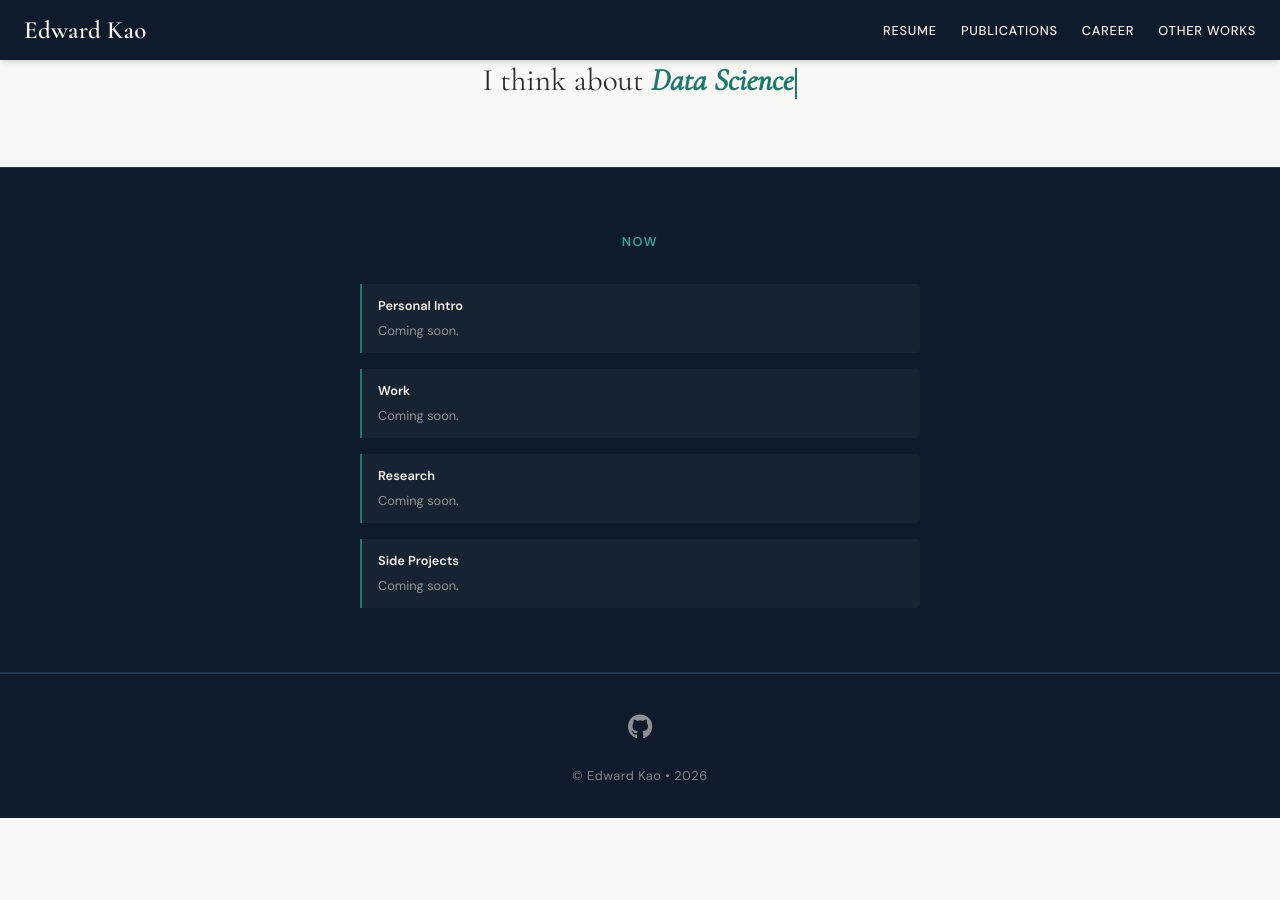
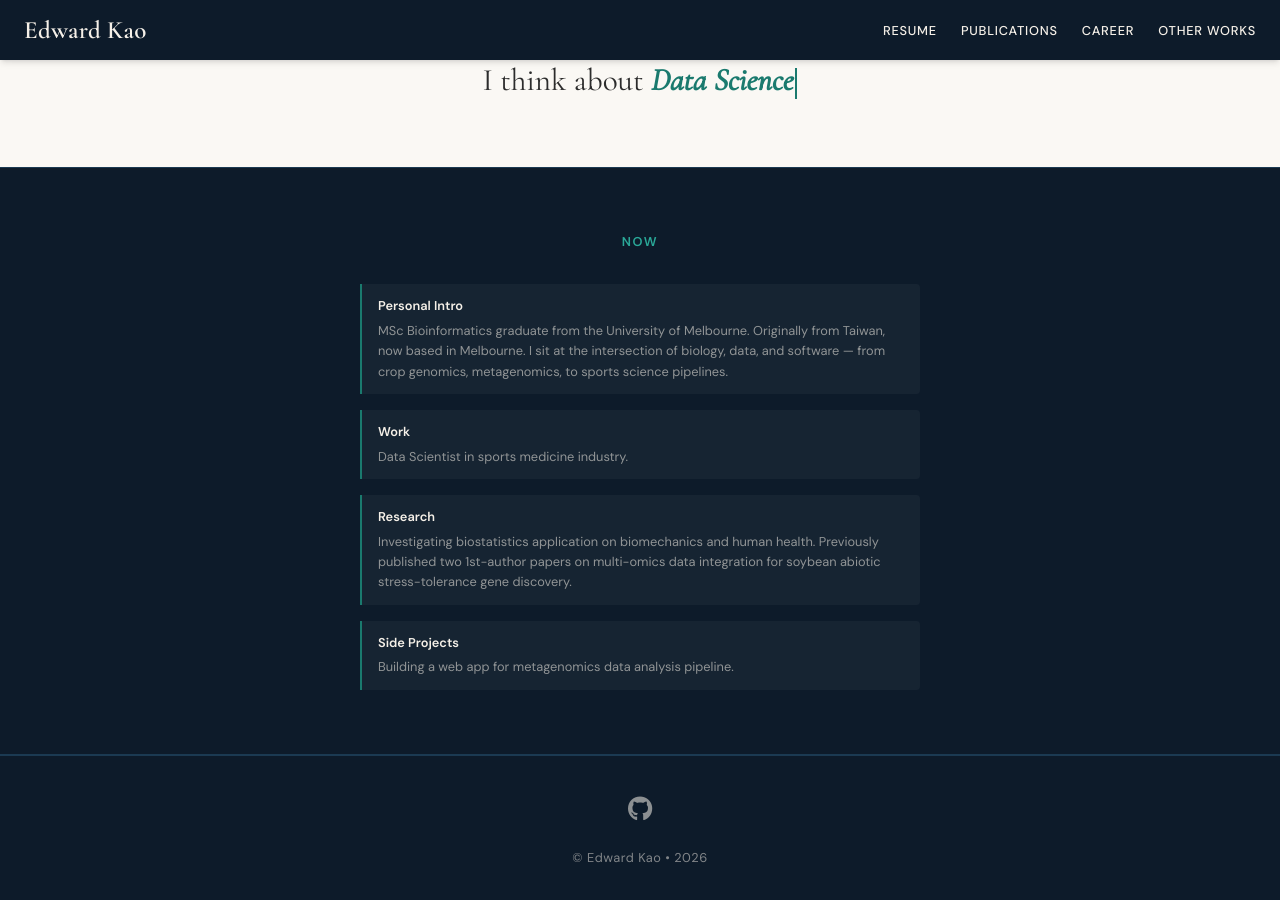
Before and after one commit to edwardkao6413/edwardkao6413.github.io, a Jekyll site: the page built from index.html, in a window 1280 px wide and 900 px high, scrolled down 634 px. Built offline with Jekyll 4.4.1, drawn with Linux system fonts in a browser that asks for light colours; before the commit the page ends 1452 px from its top, so only the background shows below that.

Commit message:
modify the backend structure and career panel frontend

```diff
--- a/_data/now.yml
+++ b/_data/now.yml
@@ -1,8 +1,18 @@
 - label: Personal Intro
-  text: Coming soon.
+  text: >
+    MSc Bioinformatics graduate from the University of Melbourne.
+    Originally from Taiwan, now based in Melbourne. I sit at the
+    intersection of biology, data, and software — from crop genomics, metagenomics,
+    to sports science pipelines.
+
 - label: Work
-  text: Coming soon.
+  text: Data Scientist in sports medicine industry.
+
 - label: Research
-  text: Coming soon.
+  text: >
+    Investigating biostatistics application on biomechanics and human health.
+    Previously published two 1st-author papers on multi-omics data integration
+    for soybean abiotic stress-tolerance gene discovery.
+
 - label: Side Projects
-  text: Coming soon.
+  text: Building a web app for metagenomics data analysis pipeline.
```
Also changed, not shown: 3 other files.
